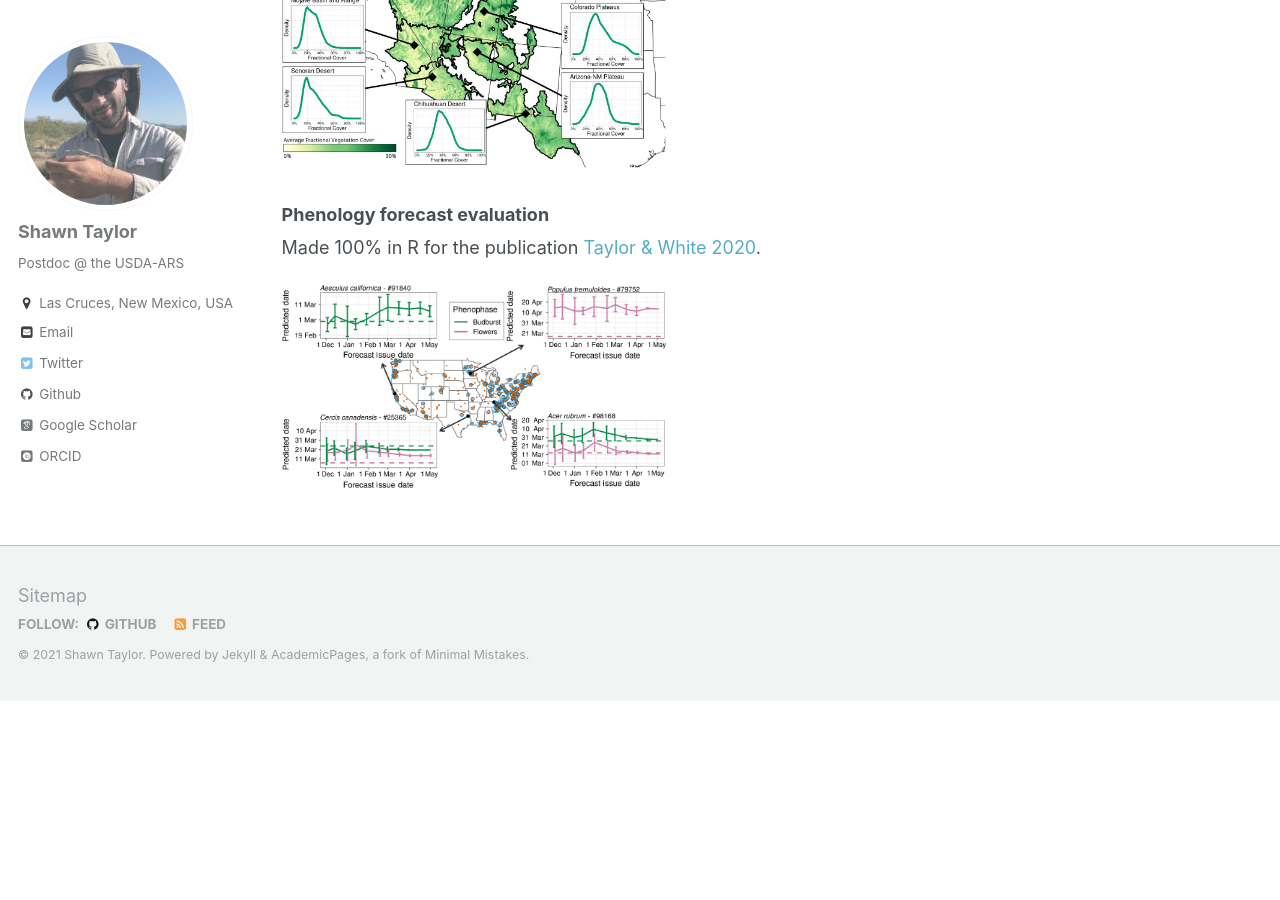
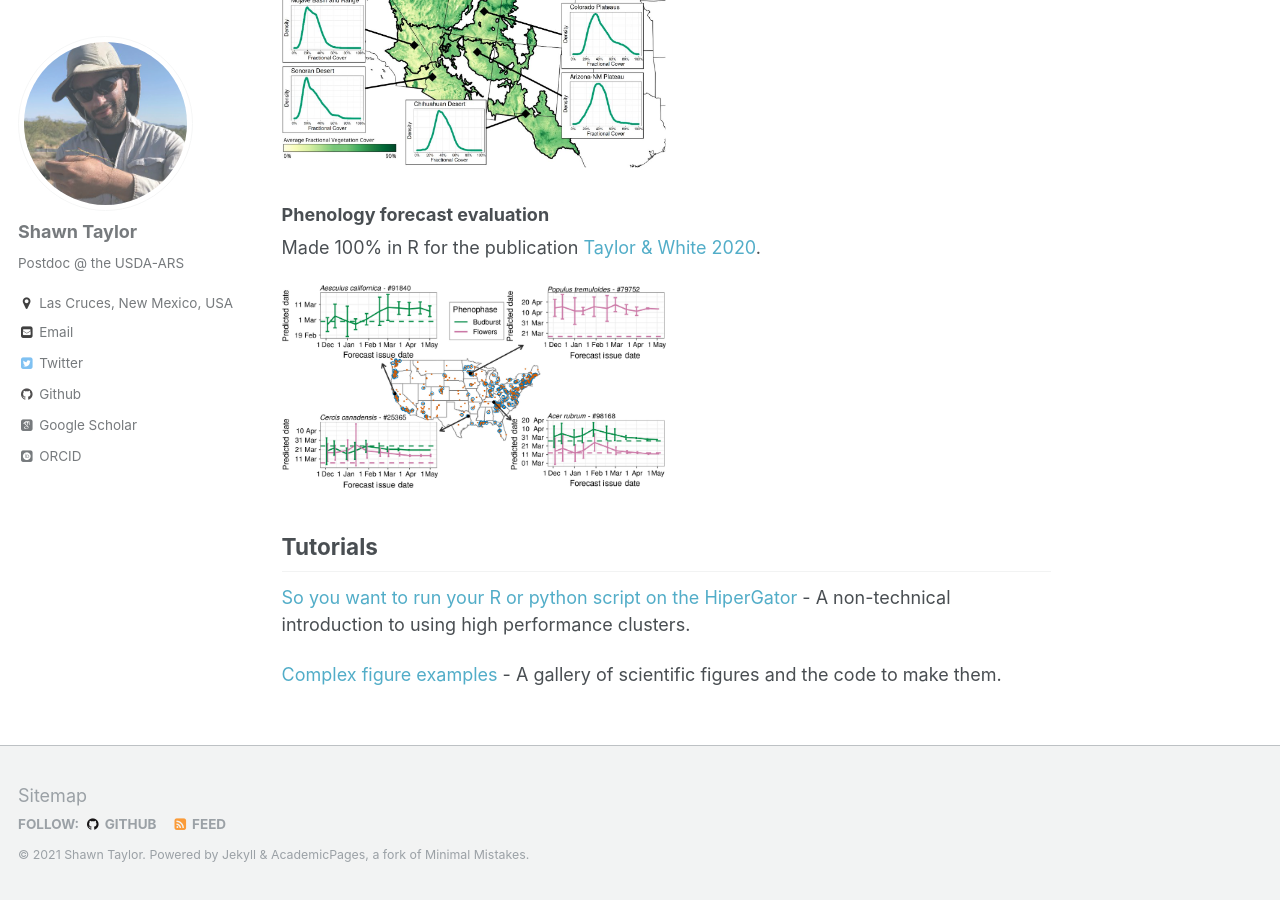
Before and after one commit to sdtaylor/sdtaylor.github.io, a Jekyll site: the page built from _pages/other.md, in a window 1280 px wide and 900 px high, scrolled down 902 px. Built offline with Jekyll 4.4.1, drawn with Linux system fonts in a browser that asks for light colours; some web fonts are replaced; before the commit the page ends 1603 px from its top, so only the background shows below that.

Commit message:
some other things

```diff
--- a/_pages/other.md
+++ b/_pages/other.md
@@ -3,7 +3,6 @@ title: "Other things of note"
 permalink: /other/
 author_profile: true
 ---
-
 
 ## Maps
 
@@ -21,3 +20,9 @@ Made with a combination of QGIS and R for the publication [Taylor et al. 2021](h
 Made 100% in R for the publication [Taylor & White 2020](https://doi.org/10.1002/eap.2025).
 
 <img src="/images/taylor_white_2020_map.jpg" width="50%" title="Phenology Forecasts">
+
+## Tutorials
+
+[So you want to run your R or python script on the HiperGator](https://www.weecology.org/lab-wiki/hipergator-intro-guide/) - A non-technical introduction to using high performance clusters.
+
+[Complex figure examples](https://github.com/sdtaylor/complex_figure_examples) - A gallery of scientific figures and the code to make them.
```
